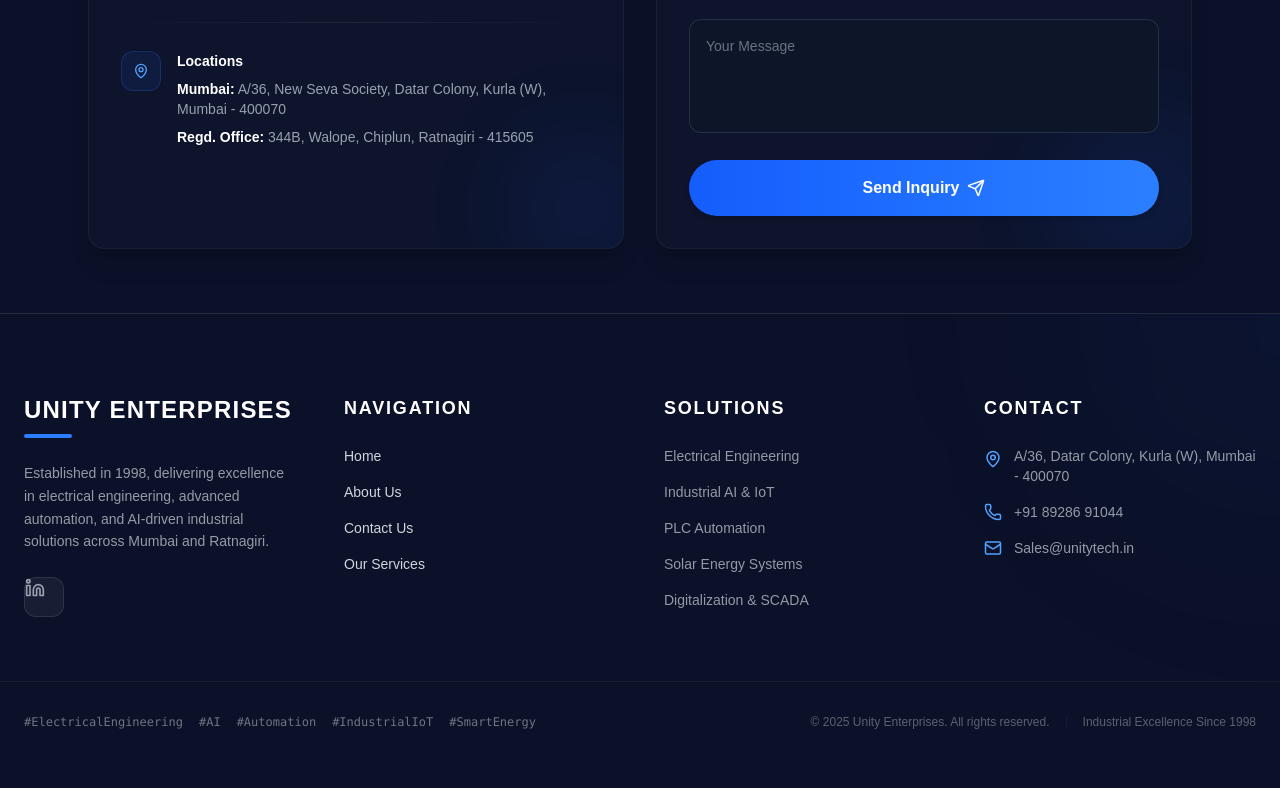
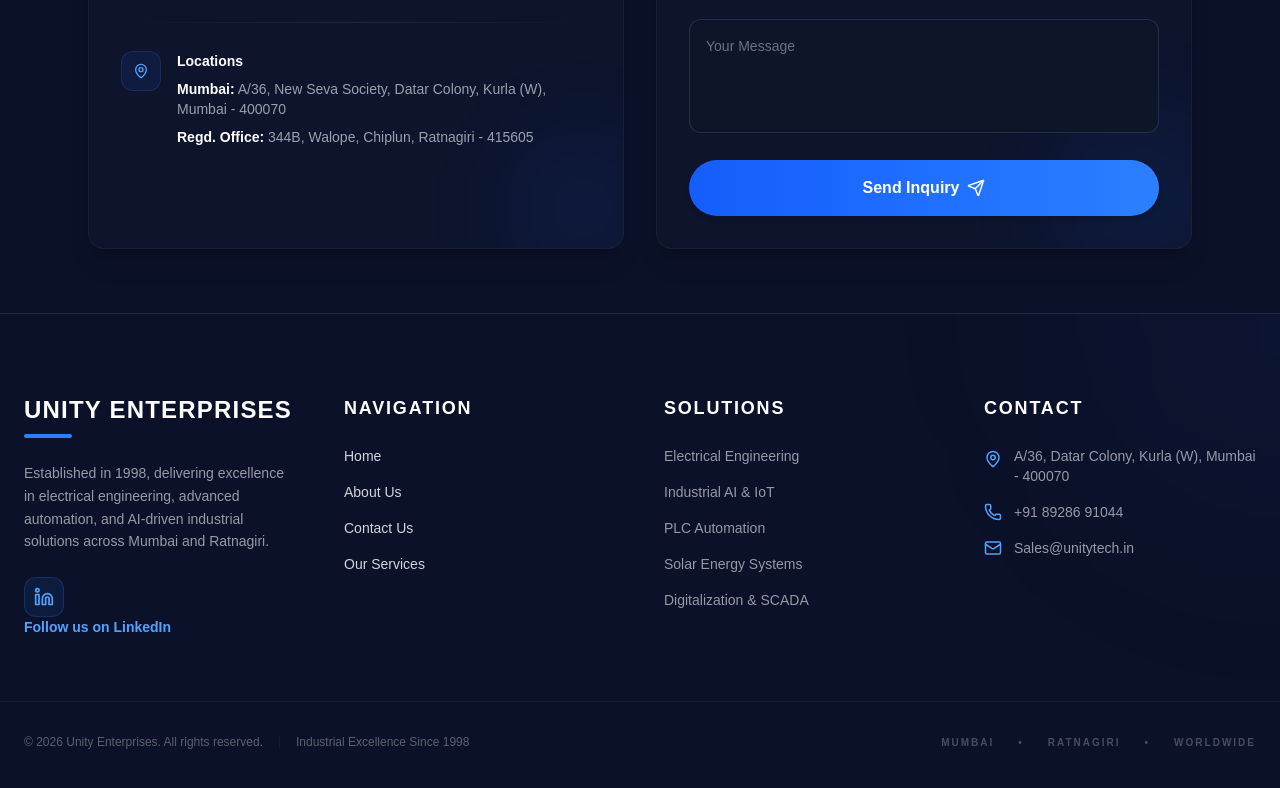
Before and after one commit to prajyotgawade/unity-Enterprises, a Next.js app: page / in a window 1280 px wide. Shown: the part 5823-6611 px from the top of the page. Built offline with nearby package versions, Linux system fonts and the light colour scheme.

Commit message:
linkedin button fix

```diff
--- a/src/components/Footer.tsx
+++ b/src/components/Footer.tsx
@@ -20,15 +20,18 @@
           <p className="text-sm leading-relaxed opacity-70 max-w-xs">
             Established in 1998, delivering excellence in electrical engineering, advanced automation, and AI-driven industrial solutions across Mumbai and Ratnagiri.
           </p>
-          <div className="flex gap-4">
+          <div className="flex flex-col gap-4">
             <a
               href="https://www.linkedin.com/in/unity-enterprises-4050412a4"
               target="_blank"
               rel="noopener noreferrer"
-              className="w-10 h-10 bg-white/5 border border-white/10 rounded-xl flex items-center justify-center hover:bg-[#0077b5] hover:border-[#0077b5] transition-all duration-300 group"
+              className="flex items-center gap-3 text-sm font-semibold text-blue-400 hover:text-white transition-all duration-300 group"
               title="Follow us on LinkedIn"
             >
-              <Linkedin size={20} className="text-gray-400 group-hover:text-white transition-colors" />
+              <div className="w-10 h-10 bg-blue-500/10 border border-blue-500/20 rounded-xl flex items-center justify-center group-hover:bg-[#0077b5] group-hover:border-[#0077b5] transition-all duration-300">
+                <Linkedin size={20} className="text-blue-400 group-hover:text-white transition-colors" />
+              </div>
+              <span>Follow us on LinkedIn</span>
             </a>
           </div>
         </div>
@@ -79,19 +82,19 @@
 
       </div>
 
-      {/* Bottom Bar with Hashtags */}
-      <div className="max-w-[1400px] mx-auto px-6 mt-16 pt-8 border-t border-white/5 flex flex-col md:flex-row justify-between items-center gap-6">
-        <div className="text-xs opacity-50 space-x-4 font-mono">
-          <span>#ElectricalEngineering</span>
-          <span>#AI</span>
-          <span>#Automation</span>
-          <span>#IndustrialIoT</span>
-          <span>#SmartEnergy</span>
-        </div>
+      {/* Bottom Bar */}
+      <div className="max-w-[1400px] mx-auto px-6 mt-16 pt-8 border-t border-white/5 flex flex-col md:flex-row justify-between items-center gap-6 text-center md:text-left">
         <p className="text-xs opacity-40">
-          © 2025 Unity Enterprises. All rights reserved.
+          © {new Date().getFullYear()} Unity Enterprises. All rights reserved.
           <span className="hidden md:inline ml-4 border-l border-white/10 pl-4">Industrial Excellence Since 1998</span>
         </p>
+        <div className="flex gap-6 text-[10px] uppercase tracking-[0.2em] opacity-30 font-bold">
+          <span>Mumbai</span>
+          <span>•</span>
+          <span>Ratnagiri</span>
+          <span>•</span>
+          <span>Worldwide</span>
+        </div>
       </div>
     </footer>
   );
--- a/src/components/Header.tsx
+++ b/src/components/Header.tsx
@@ -196,7 +196,7 @@
                 WhatsApp
               </a>
               <p className="text-center text-white/40 text-xs mt-4">
-                © 2025 Unity Enterprises
+                © {new Date().getFullYear()} Unity Enterprises
               </p>
             </div>
           </div>
```
